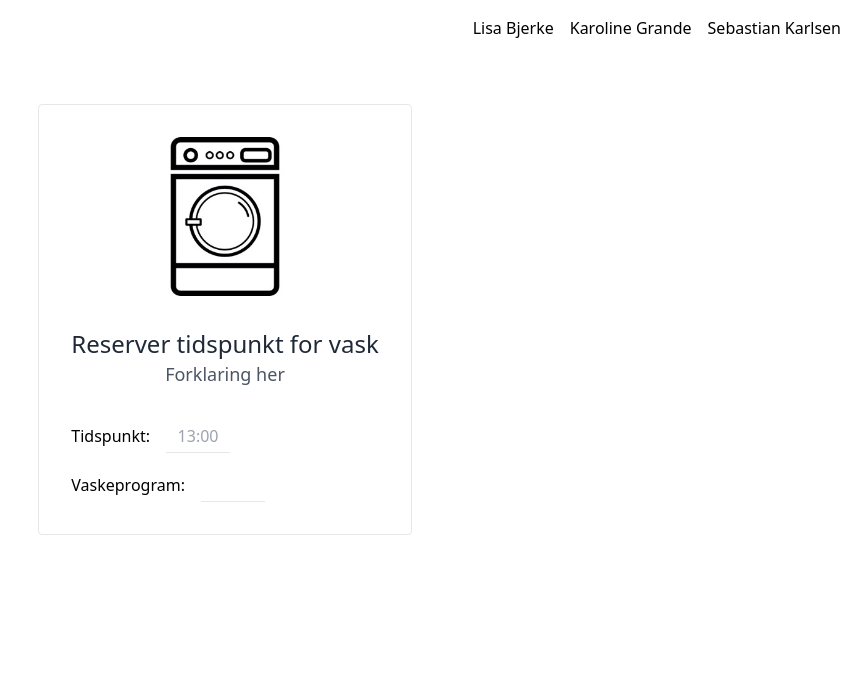
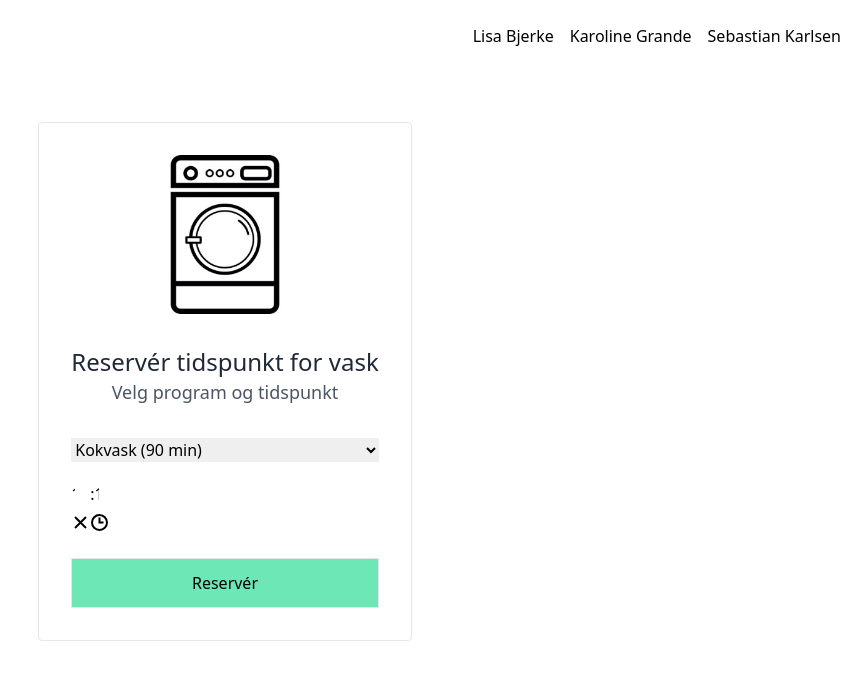
Before and after one commit to Skulsta/washingSystem, a React (Create React App) app: page / in a window 1280 px wide. Shown: the top 680 px of the page, without its empty margins (415-1280 px from the left). Built offline with nearby package versions, Linux system fonts and the light colour scheme.

Commit message:
More frontend, also added wash programs

```diff
--- a/package.json
+++ b/package.json
@@ -10,6 +10,7 @@
     "react": "^17.0.2",
     "react-dom": "^17.0.2",
     "react-scripts": "4.0.3",
+    "react-time-picker": "^4.2.1",
     "web-vitals": "^1.0.1"
   },
   "scripts": {
--- a/src/functions/WashingSystem.js
+++ b/src/functions/WashingSystem.js
@@ -2,7 +2,7 @@ module.exports = class WashingSystem {
   constructor(numberOfMachines) {
     this.machines = [];
     this.bookings = [];
-    this.washPrograms = [
+    this.programs = [
       { program: "Kokvask", time: 90 },
       { program: "Tøyvask", time: 60 },
       { program: "Håndvask", time: 20 },
@@ -21,6 +21,7 @@ module.exports = class WashingSystem {
 
   getAllMachines = () => this.machines;
   getAllBookings = () => this.bookings;
+  getPrograms = () => this.programs;
 
   addBooking = () => {};
 };
--- a/src/views/Home/Home.js
+++ b/src/views/Home/Home.js
@@ -1,19 +1,31 @@
 import React, { useState } from "react";
+import TimePicker from "react-time-picker";
 import Users from "../../functions/Users";
+import WashingSystem from "../../functions/WashingSystem";
 import MachineImage from "../../assets/images/washing-machine.jpg";
 
 const Home = () => {
-  const [user, setUser] = useState(null);
+  const [activeUser, setActiveUser] = useState(null);
+  const [time, setTime] = useState(new Date());
 
-  const selectUser = (user) => setUser(user);
+  const selectUser = (user) => setActiveUser(user);
 
   const users = new Users();
+  const system = new WashingSystem();
+
   return (
     <div className="max-w-screen-2xl flex flex-col mx-auto">
       <nav className="flex justify-end m-4">
-        {console.log(users.getAll())}
         {users.getAll().map((user) => (
-          <div onClick={() => selectUser(user)} key={user.id} className="mx-2">
+          <div
+            onClick={() => selectUser(user)}
+            key={user.id}
+            className={`${
+              activeUser &&
+              activeUser.fullName === user.fullName &&
+              "border-green-500"
+            } cursor-pointer m-2 border-b-2 border-white hover:border-green-500`}
+          >
             {user.fullName}
           </div>
         ))}
@@ -24,25 +36,38 @@ const Home = () => {
         </div>
         <div>
           <h2 className="text-2xl text-center text-gray-800">
-            Reserver tidspunkt for vask
+            Reservér tidspunkt for vask
           </h2>
-          <p className="text-lg text-center text-gray-600">Forklaring her</p>
+          <p className="text-lg text-center text-gray-600">
+            Velg program og tidspunkt
+          </p>
         </div>
-        <form action="submit" className="mx-auto">
-          <form className="flex flex-col space-y-4">
-            <label>
-              Tidspunkt:
-              <input
-                className="border-b text-center w-16 ml-4"
-                type="text"
-                placeholder="13:00"
-              />
-            </label>
-            <label>
-              Vaskeprogram:
-              <input className="border-b text-center w-16 ml-4" type="select" />
-            </label>
-          </form>
+        <form action="submit" className="mx-auto flex flex-col space-y-4">
+          <select name="program" id="program" className="">
+            {system.getPrograms().map((program) => (
+              <option key={program.id} value={program.time} className="mx-2">
+                {`${program.program} (${program.time} min)`}
+              </option>
+            ))}
+            {}
+          </select>
+          <TimePicker
+            id="time-picker"
+            onChange={setTime}
+            value={time}
+            locale="nb-NO"
+            minTime={new Date()}
+            required
+          />
+          <button
+            onClick={(e) => {
+              e.preventDefault();
+              console.log(activeUser);
+            }}
+            className="border p-2 bg-green-300 hover:bg-green-400"
+          >
+            Reservér
+          </button>
         </form>
       </div>
     </div>
```
Also changed, not shown: 1 other file (tests, documents, lock files or other folders).
